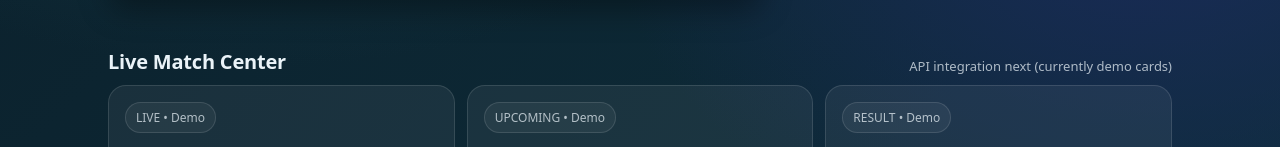
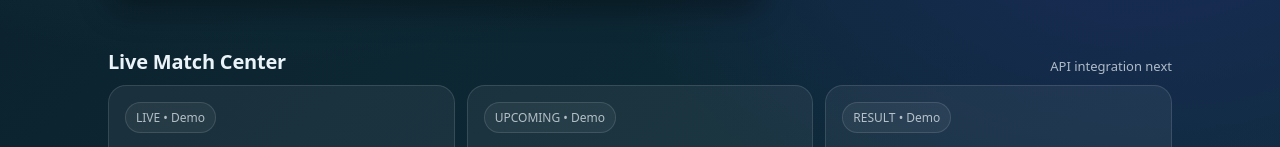
Before and after one commit to cricyug/cricyug_website, a plain HTML site: page index.html in a window 1280 px wide. Shown: the part 552-699 px from the top of the page. Drawn offline with Linux system fonts and the light colour scheme.

Commit message:
Remove demo cards mention from Live Match Center

```diff
--- a/index.html
+++ b/index.html
@@ -332,7 +332,7 @@
       <div class="wrap">
         <div class="sectionTitle">
           <h2>Live Match Center</h2>
-          <p>API integration next (currently demo cards)</p>
+          <p>API integration next </p>
         </div>
 
         <div class="grid3" id="liveCards">
```
